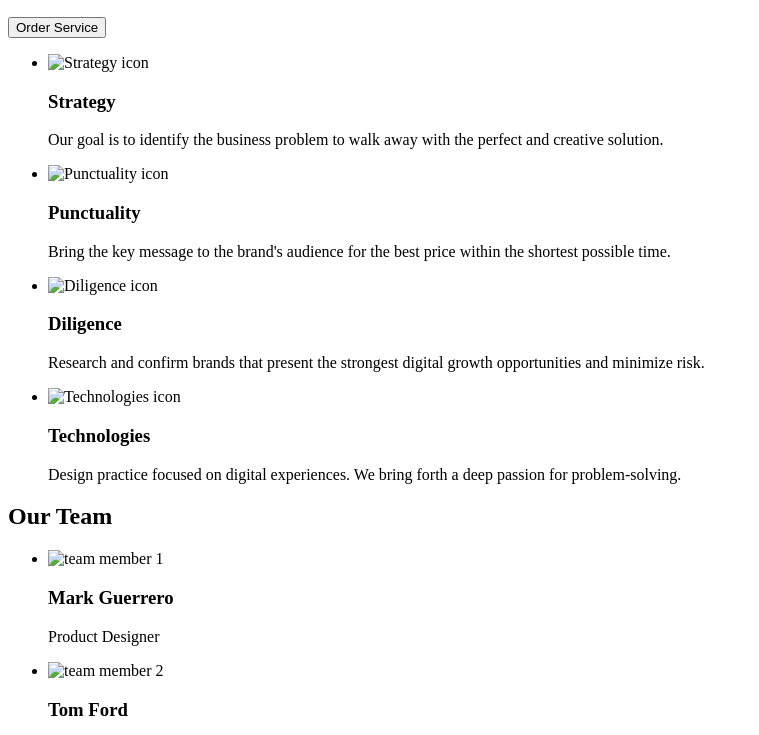
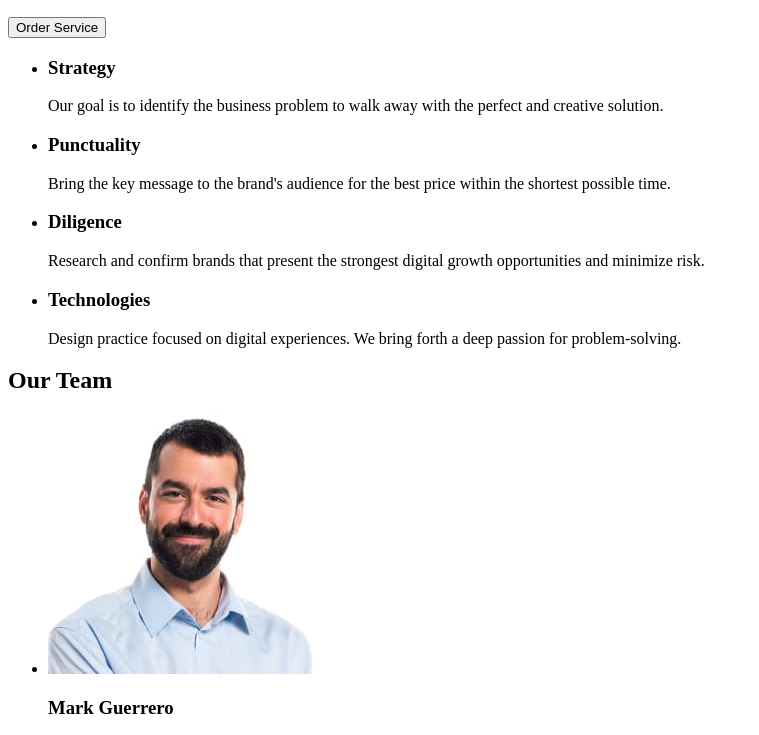
Before and after one commit to nazarko345/goit-markup-hw-01, a plain HTML site: page index.html in a window 1280 px wide. Shown: the part 198-933 px from the top of the page, without its empty margins (0-759 px from the left). Drawn offline with Linux system fonts and the light colour scheme.

Commit message:
fourth turn to change index

```diff
--- a/index.html
+++ b/index.html
@@ -33,12 +33,6 @@
       <section>
         <ul>
           <li>
-            <img
-              src="./images/img1.jpg"
-              alt="Strategy icon"
-              width="50"
-              height="50"
-            />
             <h3>Strategy</h3>
             <p>
               Our goal is to identify the business problem to walk away with the
@@ -46,12 +40,6 @@
             </p>
           </li>
           <li>
-            <img
-              src="./images/img2.jpg"
-              alt="Punctuality icon"
-              width="50"
-              height="50"
-            />
             <h3>Punctuality</h3>
             <p>
               Bring the key message to the brand's audience for the best price
@@ -59,12 +47,6 @@
             </p>
           </li>
           <li>
-            <img
-              src="./images/img3.jpg"
-              alt="Diligence icon"
-              width="50"
-              height="50"
-            />
             <h3>Diligence</h3>
             <p>
               Research and confirm brands that present the strongest digital
@@ -72,12 +54,6 @@
             </p>
           </li>
           <li>
-            <img
-              src="./images/img4.jpg"
-              alt="Technologies icon"
-              width="50"
-              height="50"
-            />
             <h3>Technologies</h3>
             <p>
               Design practice focused on digital experiences. We bring forth a
@@ -93,7 +69,7 @@
         <ul>
           <li>
             <img
-              src="./images/img1.jpg"
+              src="images/img1.jpg"
               alt="team member 1"
               width="264"
               height="260"
@@ -103,7 +79,7 @@
           </li>
           <li>
             <img
-              src="./images/img2.jpg"
+              src="images/img2.jpg"
               alt="team member 2"
               width="264"
               height="260"
@@ -113,7 +89,7 @@
           </li>
           <li>
             <img
-              src="./images/img3.jpg"
+              src="images/img3.jpg"
               alt="team member 3"
               width="264"
               height="260"
@@ -123,7 +99,7 @@
           </li>
           <li>
             <img
-              src="./images/img4.jpg"
+              src="images/img4.jpg"
               alt="team member 4"
               width="264"
               height="260"
```
Also changed, not shown: images/img1.jpg (renamed from images/img 1.jpg), images/img2.jpg (renamed from images/img 2.jpg), images/img3.jpg (renamed from images/img 3.jpg), images/img4.jpg (renamed from images/img 4.jpg), 1 other file.
